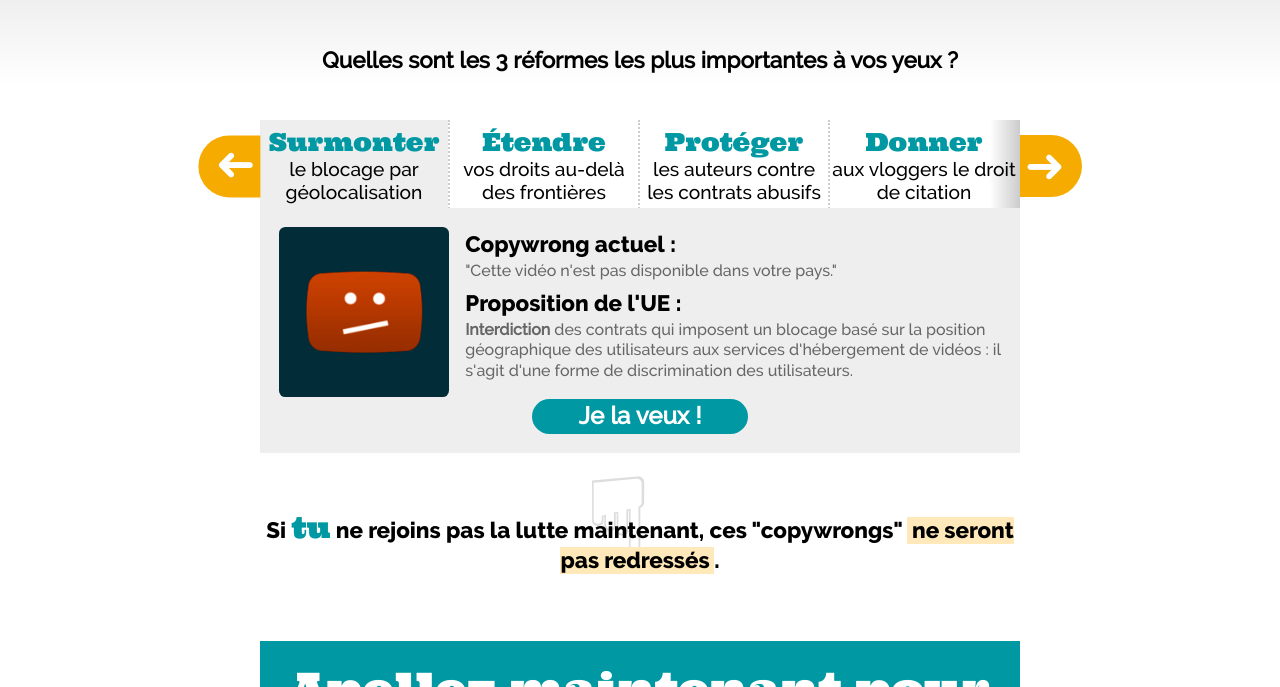
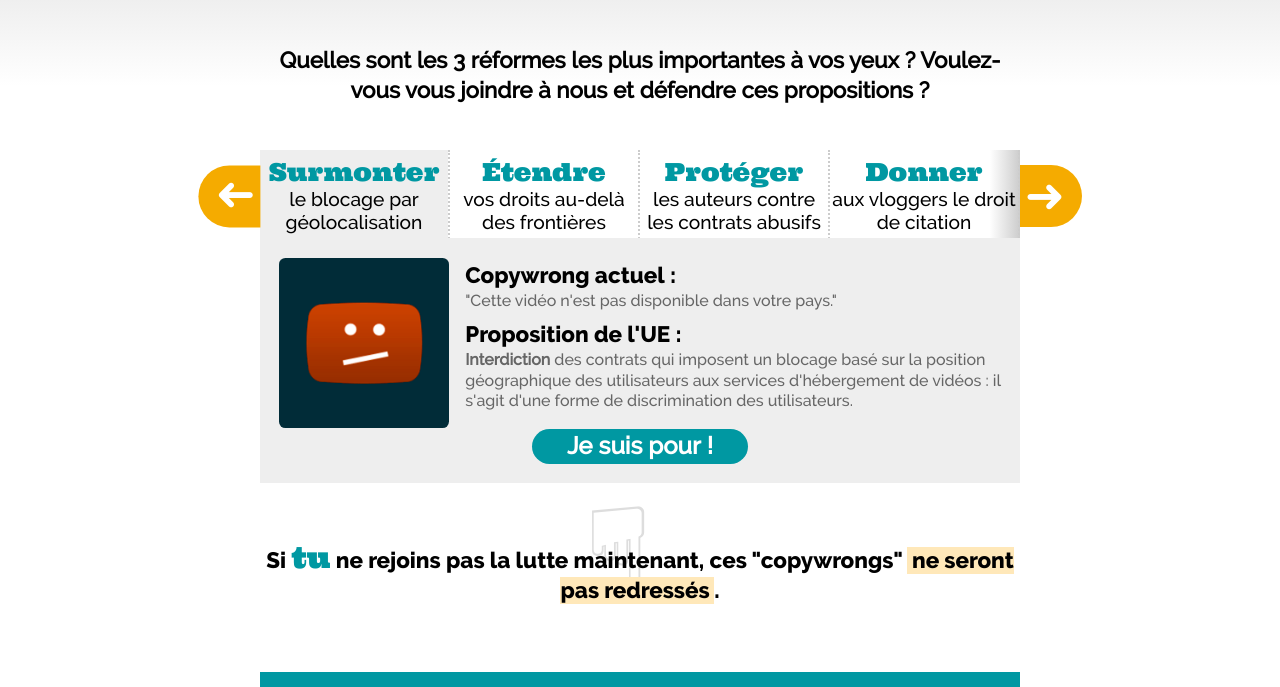
Before and after one commit to Copywrongs-Gang/Copywrongs2, a Jekyll site: the page built from fr/index.html, in a window 1280 px wide and 900 px high, scrolled down 691 px, cut to the strip 213-900 px from the top of the window. Built offline with Jekyll 4.4.1, drawn with Linux system fonts in a browser that asks for light colours.

Commit message:
changes to French translation

```diff
--- a/_data/french.yml
+++ b/_data/french.yml
@@ -6,7 +6,7 @@ daysuntil: "jours jusqu'au vote"
 rightnow: "Actuellement,"
 debatingplans: "l'UE est en train de débattre de propositions pour corriger des problèmes du droit d'auteur auxquels vous êtes confrontés tous les jours."
 but: "Mais une puissante alliance tente de saboter ces réformes nécessaires."
-whichthree: "Quelles sont les 3 réformes les plus importantes à vos yeux&nbsp;?"
+whichthree: "Quelles sont les 3 réformes les plus importantes à vos yeux&nbsp;? Voulez-vous vous joindre à nous et défendre ces propositions&nbsp;?"
 geoblocking:
     h: "<span>Surmonter</span> le blocage par géolocalisation"
     cw: "Cette vidéo n'est pas disponible dans votre pays."
@@ -18,23 +18,23 @@ extendborders:
     h: "<span>Étendre</span> vos droits au-delà des frontières"
     cw: "Ce qui est autorisé varie beaucoup entre les différents pays de l'UE. Si vous ne vous renseignez pas sur les lois locales lorsque vous voyagez, vous pouvez devenir un criminel&nbsp;!"
     eu: "Rendre les <strong>exceptions et limitations</strong> au droit d'auteur <strong>obligatoire</strong> à travers tous les pays membres de l'UE."
-    link: "https://juliareda.eu/copyright-evaluation-report-explained/#mandatory"
+    link: "https://juliareda.eu/le-rapport-reda-explique/#mandatory"
     please: "Je vous demande de prendre position en faveur de <strong>l'harmonisation des exceptions et limitations</strong> et de leur application <strong>obligatoire</strong> pour tous les pays de l'UE, afin que mes droits ne changent pas à chaque frontière."
-    do: Rejetez les amendements au point <a class="am" href="https://juliareda.eu/copyright-evaluation-report-explained/#terms" target="_blank">#11</a> du rapport de la députée Julia Reda. Soutenez les ajouts <abbr class="am" title="Calls for new mandatory exceptions, for example for user-generated content">#353</abbr>, <abbr class="am" title="Calls for making exceptions mandatory">#366</abbr> et le point <span class="am">#15</span> de l'avis de l'<abbr title="Marché intérieur et protection des consommateurs">IMCO</abbr>.
+    do: Rejetez les amendements au point <a class="am" href="https://juliareda.eu/le-rapport-reda-explique/#terms" target="_blank">#11</a> du rapport de la députée Julia Reda. Soutenez les ajouts <abbr class="am" title="Calls for new mandatory exceptions, for example for user-generated content">#353</abbr>, <abbr class="am" title="Calls for making exceptions mandatory">#366</abbr> et le point <span class="am">#15</span> de l'avis de l'<abbr title="Marché intérieur et protection des consommateurs">IMCO</abbr>.
 protectauthors:
     h: "<span>Protéger</span> les auteurs contre les contrats abusifs"
     cw: "Les artistes n'ont pas d'avocats. Les éditeurs et les labels en ont des légions. Devinez qui a le plus de poids lors de la négociation des contrats&nbsp;?"
     eu: "Protéger les artistes dans toute l'Europe contre leur exploitation par des <strong>contrats abusifs</strong> et leur permettre de reprendre leur droits s'ils sont laissés à l'abandon."
-    link: "https://juliareda.eu/copyright-evaluation-report-explained/#authors"
+    link: "https://juliareda.eu/le-rapport-reda-explique/#authors"
     please: "Je vous demande de prendre position pour <strong>protéger les artistes contre leur exploitation</strong> et contre l'utilisation de contrats abusifs."
-    do: Votez pour l'amendement de compromis sur le point <a class="am" href="https://juliareda.eu/copyright-evaluation-report-explained/#authors" target="_blank">#3</a> du rapport de la députée Julia Reda et soutenez les ajouts des amendements <abbr class="am" title="Cites a UN report that emphasizes the importance of protecting authors">#107</abbr>, <abbr class="am" title="Calls for an author's right to bring their works to the market themselves in case a rightholder does not do so for a period of time">#200</abbr> et <abbr class="am" title="Calls for income tied to exceptions and limitations (e.g. private copying levies) to go directly to the authors, not other rightholders">#527</abbr>.
+    do: Votez pour l'amendement de compromis sur le point <a class="am" href="https://juliareda.eu/le-rapport-reda-explique/#authors" target="_blank">#3</a> du rapport de la députée Julia Reda et soutenez les ajouts des amendements <abbr class="am" title="Cites a UN report that emphasizes the importance of protecting authors">#107</abbr>, <abbr class="am" title="Calls for an author's right to bring their works to the market themselves in case a rightholder does not do so for a period of time">#200</abbr> et <abbr class="am" title="Calls for income tied to exceptions and limitations (e.g. private copying levies) to go directly to the authors, not other rightholders">#527</abbr>.
 righttoquote:
     h: "<span>Donner</span> aux vloggers le droit de citation"
     cw: "Citer quelques mots est généralement légal, mais ce droit n'a pas été étendu aux enregistrements vidéos ou sonores ­– les YouTubers et podcasters sont de ce fait des criminels."
     eu: "Les exceptions au droit d'auteur telles que celle permettant la citation doivent s'appliquer à toutes formes d'expression culturelle et de manière <strong>technologiquement neutre</strong>."
-    link: "https://juliareda.eu/copyright-evaluation-report-explained/#audiovisual"
+    link: "https://juliareda.eu/le-rapport-reda-explique/#audiovisual"
     please: "Je vous demande de prendre position en faveur de <strong>l'extension du droit de citation aux médias audiovisuels</strong>."
-    do: Rejetez les amendements au point <a href="https://juliareda.eu/copyright-evaluation-report-explained/#audiovisual" target="_blank" class="am">#14</a> du rapport de la députée Julia Reda.
+    do: Rejetez les amendements au point <a href="https://juliareda.eu/le-rapport-reda-explique/#audiovisual" target="_blank" class="am">#14</a> du rapport de la députée Julia Reda.
     tip: "Donnez un exemple de quand vous avez cité quelque chose dans une vidéo ou un fichier audio, ou si vous êtes fan de créateurs qui le font."
 righttolink:
     h: "<span>Défendre</span> votre droit à créer des liens"
@@ -42,49 +42,49 @@ righttolink:
     eu: "Rejeter ce genre de lois et préserver le droit de créer des liens."
     link: "https://savethelink.org"
     please: "Je vous demande de prendre position contre une <strong>restriction supplémentaire en faveur des éditeurs de presse</strong> qui limiterait la possibilité de créer des liens vers les articles de presse."
-    do: Rejetez l'amendement <abbr class="am" title="Calls for the introduction of an ancillary copyright for press publishers">#204</abbr>. Prenez position en faveur du compromis de l'amendement au point <a href="https://juliareda.eu/copyright-evaluation-report-explained/#licenses" target="_blank" class="am">#21</a> du rapport de la députée Julia Reda.
+    do: Rejetez l'amendement <abbr class="am" title="Calls for the introduction of an ancillary copyright for press publishers">#204</abbr>. Prenez position en faveur du compromis de l'amendement au point <a href="https://juliareda.eu/le-rapport-reda-explique/#licenses" target="_blank" class="am">#21</a> du rapport de la députée Julia Reda.
 publicdomain:
     h: "<span>Protéger</span> le domaine public"
     cw: "Les œuvres anciennes dont le droit d'auteur a expiré appartiennent à tout le monde. Cependant, certains prétendent que le fait de les numériser leur accorde un nouveau droit d'auteur."
     eu: "La numérisation d'œuvres appartenant à tout le monde ne doit pas engendrer de nouvelles protections."
-    link: "https://juliareda.eu/copyright-evaluation-report-explained/#publicdomain"
+    link: "https://juliareda.eu/le-rapport-reda-explique/#publicdomain"
     please: "Je vous demande de <strong>protéger le domaine public</strong> en clarifiant le fait que la numérisation d'une œuvre libre de droits ne permet pas d'en obtenir de nouveaux."
-    do: Rejetez les amendements qui affaiblissent le point <a href="https://juliareda.eu/copyright-evaluation-report-explained/#publicdomain" target="_blank" class="am">#6</a> du rapport de la députée Julia Reda – prenez position en faveur de l'amendement <span class="am">#264</span> qui le clarifie.
+    do: Rejetez les amendements qui affaiblissent le point <a href="https://juliareda.eu/le-rapport-reda-explique/#publicdomain" target="_blank" class="am">#6</a> du rapport de la députée Julia Reda – prenez position en faveur de l'amendement <span class="am">#264</span> qui le clarifie.
 libraries:
     h: "<span>Permettre</span> aux librairies de faire leur travail en ligne"
     cw: "Les librairies paient les auteurs en compensation du droit de prêter des copies physiques de leurs livres. Mais ce droit n'existe pas sur Internet."
     eu: "Permettre le <strong>prêt électronique</strong> afin que les librairies puissent remplir leur mission sociale."
-    link: "https://juliareda.eu/copyright-evaluation-report-explained/#elending"
+    link: "https://juliareda.eu/le-rapport-reda-explique/#elending"
     please: "Je vous demande de prendre position en faveur de l'autorisation du <strong>prêt de livres électroniques</strong> pour les librairies."
     do: Votez pour les amendements <abbr class="am" title="Calls for expanding mandatory exceptions to cover libraries">#348</abbr>, <abbr class="am" title="Calls for strengthening exceptions in the public interest">#350</abbr> et pour les points <span class="am">#16</span> et <span class="am">#22</span> de l'avis de l'<abbr title="Commission intustrie, recherche et énergie">ITRE</abbr>.
 publicspace:
     h: "<span>S'assurer</span> que l'espace public soit public"
     cw: "En Allemagne, vous pouvez publier librement sur Internet des photographies de bâtiments – mais de l'autre côté de la frontière, en France, les architectes peuvent vous poursuivre en justice&nbsp;!"
     eu: "S'assurer que la <strong>liberté de panorama</strong> soit appliquée à travers toute l'Europe&nbsp;: publier des images d'œuvres situées de manière permanente dans l'espace public doit être légal."
-    link: "https://juliareda.eu/copyright-evaluation-report-explained/#panorama"
+    link: "https://juliareda.eu/le-rapport-reda-explique/#panorama"
     please: "Je vous demande de soutenir une <strong>liberté de panorama</strong> dans toute l'Europe, afin que partager des photographies de bâtiments publics soit légal – que ce soit pour un usage commercial ou non."
-    do: Rejetez tout amendement qui affaiblirait le point <a class="am" href="https://juliareda.eu/copyright-evaluation-report-explained/#panorama" target="_blank">#16</a> du rapport de la députée Julia Reda, votez en faveur du texte original ou d'un éventuel amendement de compromis.
+    do: Rejetez tout amendement qui affaiblirait le point <a class="am" href="https://juliareda.eu/le-rapport-reda-explique/#panorama" target="_blank">#16</a> du rapport de la députée Julia Reda, votez en faveur du texte original ou d'un éventuel amendement de compromis.
 education:
     h: "<span>Protéger</span> les usages éducatifs"
     cw: "Les professeurs utilisent souvent librement des livres physiques pour enseigner – mais mettre le même contenu en PDF à disposition des élèves sur l'intranet de l'école peut être illégal."
     eu: "Une exception complète et pan-européenne au droit d'auteur <strong>pour les usages éducatifs</strong>."
-    link: "https://juliareda.eu/copyright-evaluation-report-explained/#education"
+    link: "https://juliareda.eu/le-rapport-reda-explique/#education"
     please: "Je vous demande de soutenir une exception au droit d'auteur qui permette les <strong>usages éducatifs</strong> d'œuvres protégées par le droit d'auteur, y-compris dans le monde numérique."
-    do: Rejetez les amendements qui affaibliraient le point <a href="https://juliareda.eu/copyright-evaluation-report-explained/#education" target="_blank" class="am">#19</a> du rapport de la députée Julia Reda – c'est-à-dire tous les amendements exceptés les <span class="am">#466-468</span>.
+    do: Rejetez les amendements qui affaibliraient le point <a href="https://juliareda.eu/le-rapport-reda-explique/#education" target="_blank" class="am">#19</a> du rapport de la députée Julia Reda – c'est-à-dire tous les amendements exceptés les <span class="am">#466-468</span>.
 availability:
     h: "<span>Améliorer</span> la disponibilité des œuvres"
     cw: "Le droit d'auteur dure 70 ans après la mort de l'auteur. La grande majorité des œuvres n'est pas rentable aussi longtemps – elles deviennent simplement introuvables."
     eu: "Réduire la durée de protection du droit d'auteur au standard international&nbsp;: vie de l'auteur + <strong>50 ans</strong>."
-    link: "https://juliareda.eu/copyright-evaluation-report-explained/#term"
+    link: "https://juliareda.eu/le-rapport-reda-explique/#term"
     please: "Je vous demande de soutenir une harmonisation de la <strong>durée de protection accordée par le droit d'auteur</strong> au standard défini par la convention de Berne&nbsp;: vie&nbsp;+&nbsp;<strong>50&nbsp;ans</strong>."
-    do: Rejetez les amendements au point <a href="https://juliareda.eu/copyright-evaluation-report-explained/#terms" target="_blank" class="am">#7</a> du rapport de la députée Julia Reda et supportez le point <span class="am">#18</span> de l'avis de l'<abbr title="Comission industrie, recherche et énergie">ITRE</abbr>.
+    do: Rejetez les amendements au point <a href="https://juliareda.eu/le-rapport-reda-explique/#terms" target="_blank" class="am">#7</a> du rapport de la députée Julia Reda et supportez le point <span class="am">#18</span> de l'avis de l'<abbr title="Comission industrie, recherche et énergie">ITRE</abbr>.
 digitallocks:
     h: "<span>Rejeter</span> les verrous digitaux"
-    cw: "La loi dit qu'il est possible de faire des copies d'œuvres achetées lorsque leur usage est privé – mais en pratique, les verrous digitaux vous l'en empêchent souvent."
+    cw: "La loi dit qu'il est possible de faire des copies d'œuvres achetées lorsque leur usage est privé – mais en pratique, les verrous digitaux vous en empêchent souvent."
     eu: "S'assurer que vos droits ne peuvent pas être limités par des mesures techniques."
-    link: "https://juliareda.eu/copyright-evaluation-report-explained/#drm"
+    link: "https://juliareda.eu/le-rapport-reda-explique/#drm"
     please: "Je vous demande de vous assurer que les mesures techniques de protection (<strong>MTP</strong>/<strong>DRM</strong>) ne vous empêchent pas de faire un usage légal de ce que vous avez acheté."
-    do: Votez pour le point <span class="am">#26</span> de l'avis de l'<abbr title="Commission marché intérieur et protection des consommateurs">IMCO</abbr> et le point <span class="am">#29</span> de l'avis de l'<abbr title="Commission industrie, recherche et énergie">ITRE</abbr>. Je vous demande de soutenir le compromis au point <a href="https://juliareda.eu/copyright-evaluation-report-explained/#drm" target="_blank" class="am">#23</a> du rapport de la députée Julia Reda et de rejeter tous les amendements au point <a href="https://juliareda.eu/copyright-evaluation-report-explained/#drm" target="_blank" class="am">#24</a> de ce même rapport.
+    do: Votez pour le point <span class="am">#26</span> de l'avis de l'<abbr title="Commission marché intérieur et protection des consommateurs">IMCO</abbr> et le point <span class="am">#29</span> de l'avis de l'<abbr title="Commission industrie, recherche et énergie">ITRE</abbr>. Je vous demande de soutenir le compromis au point <a href="https://juliareda.eu/le-rapport-reda-explique/#drm" target="_blank" class="am">#23</a> du rapport de la députée Julia Reda et de rejeter tous les amendements au point <a href="https://juliareda.eu/le-rapport-reda-explique/#drm" target="_blank" class="am">#24</a> de ce même rapport.
     tip: "Donnez un exemple d'une situation où un DRM vous a empêché d'effectuer une action que la loi vous autorise à faire (par exemple effectuer une copie pour un usage privé)."
 filesharing:
     h: "<span>Légaliser</span> le partage non-marchand."
@@ -95,7 +95,7 @@ filesharing:
     tip: "Donnez un exemple de situation où le partage a été bénéfique à un artiste, par exemple vous avez découvert un artiste et êtes devenu fan, ce qui vous a amené à assister à un concert ou acheter des produits dérivés."
 currentcopywrong: "Copywrong actuel&nbsp;:"
 euproposal: "Proposition de l'UE&nbsp;:"
-iwant: "Je la veux&nbsp;!"
+iwant: "Je suis pour&nbsp;!"
 readmore: "Plus d'informations"
 joinfight: Si <span>tu</span> ne rejoins pas la lutte maintenant, ces "copywrongs" <u>ne seront pas redressés</u>.
 call:
--- a/_layouts/default.html
+++ b/_layouts/default.html
@@ -38,7 +38,7 @@
 		        <!-- <option value="el"{% if page.language == "el" %} selected{% endif %}>EL - Ελληνικά</option> -->
 		        <option value="" {% if page.language == "english" %} selected{% endif %}>EN - English</option>
 		        <!-- <option value="es"{% if page.language == "es" %} selected{% endif %}>ES - Español</option> -->
-		        <!-- <option value="fr"{% if page.language == "french" %} selected{% endif %}>FR - Français</option> -->
+		        <option value="fr"{% if page.language == "french" %} selected{% endif %}>FR - Français</option>
 		        <!-- <option value="it"{% if page.language == "it" %} selected{% endif %}>IT - Italiano</option> -->
 		        <!-- <option value="pl"{% if page.language == "pl" %} selected{% endif %}>PL - Polski</option> -->
 		        <!-- <option value="ro"{% if page.language == "ro" %} selected{% endif %}>RO - Română</option> -->
```
